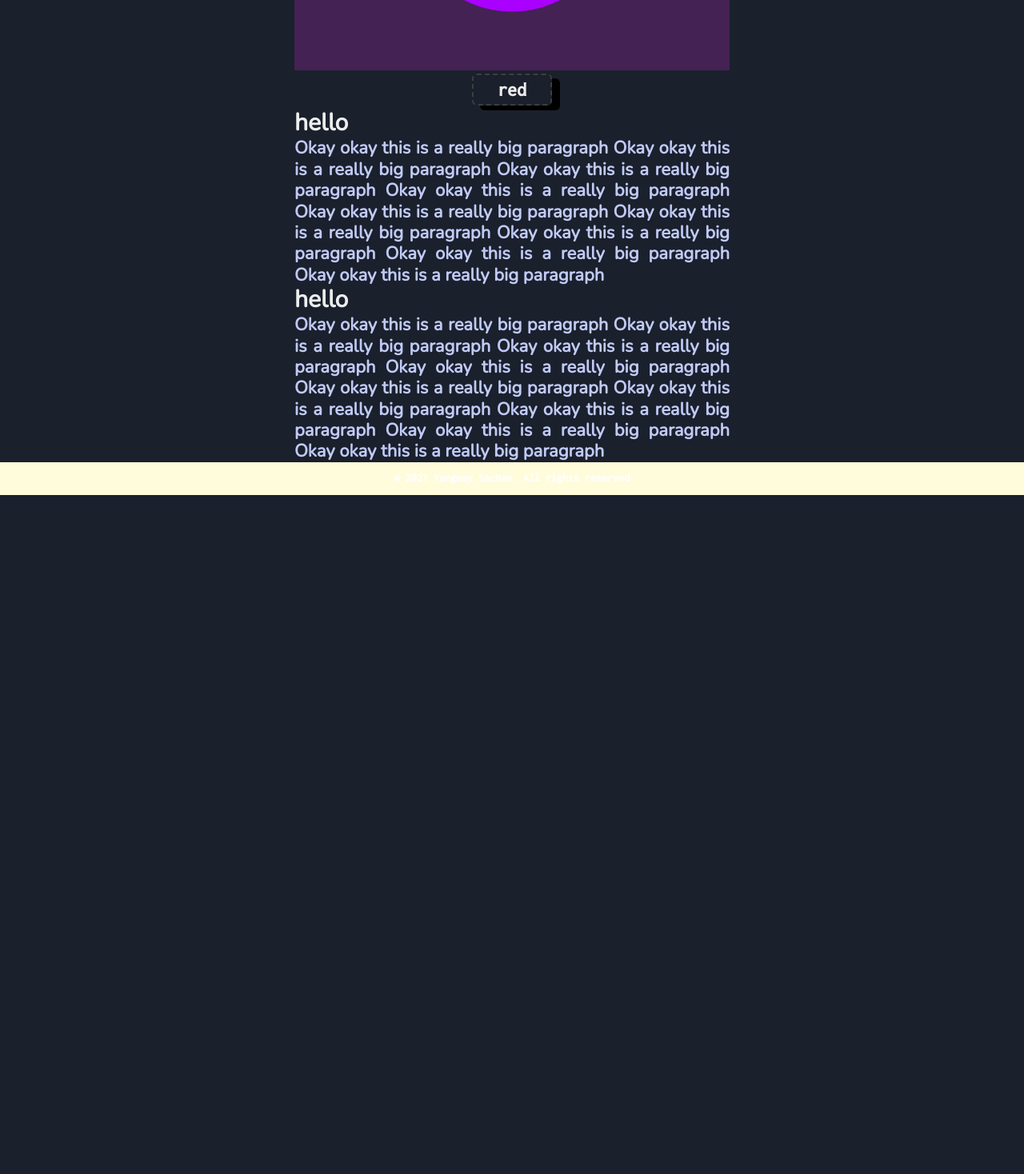
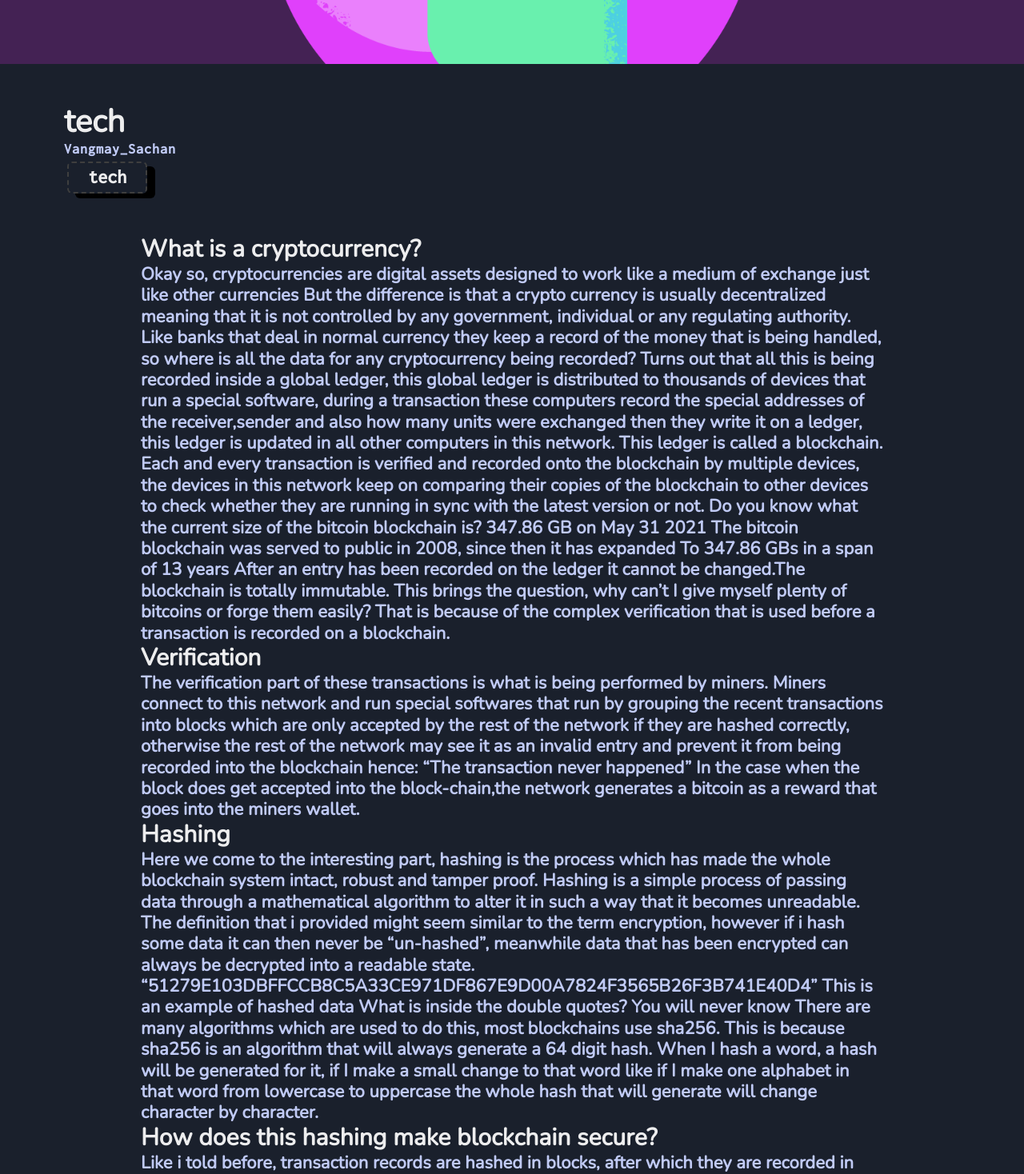
Before and after one commit to Vangmay/binary-pagesv2.0, a Next.js app: page /blogs/1 in a window 1280 px wide. Shown: the part 720-2188 px from the top of the page at 80% size. Before the commit the page ends 1339 px from the top, so only its background shows below. Built offline with nearby package versions, Linux system fonts and the light colour scheme.

Commit message:
Drawer stuff

```diff
--- a/components/Navbar.js
+++ b/components/Navbar.js
@@ -83,7 +83,7 @@ export const Navbar = () => {
                                 transition='0.13s ease-out'
                                 fontWeight='800'
                                 display={['none','flex','flex']}
-                                fontSize={[4,10,15,15]}
+                                fontSize={[15,10,15,15]}
                             >The binary pages</Text>
 
 
--- a/components/misc/BlogParagraph.js
+++ b/components/misc/BlogParagraph.js
@@ -4,6 +4,7 @@ export const BlogParagraph = (props) => {
     const textColor = useColorModeValue('#24283b','#c0caf5')
     return (
         <Box
+            paddingTop={{base:"{3}", md:"{3}",sm:"{1.2}"}}
         >
             <Heading
                 fontSize={{base:'30px',md:'30px',sm:'25px'}}
@@ -13,11 +14,12 @@ export const BlogParagraph = (props) => {
             </Heading>
 
             <Heading
-                fontSize={{base:'20px',sm:'18px',md:'22px'}}
+                fontSize={{base:'18px',sm:'18px',md:'22px'}}
                 as='h3'
-                textAlign='justify'
+                textAlign='left'
                 color={textColor}
-                >
+
+            >
                 {props.content}
             </Heading>
         </Box>
--- a/components/misc/blogMenuItem.js
+++ b/components/misc/blogMenuItem.js
@@ -1,8 +1,22 @@
-import { Link } from '@chakra-ui/react'
+import {
+    Link,
+    useDisclosure,
+    Drawer,
+    DrawerBody,
+    DrawerFooter,
+    DrawerHeader,
+    DrawerOverlay,
+    DrawerContent,
+    DrawerCloseButton,
+    Button
+} from '@chakra-ui/react'
+import { useRef } from 'react'
 import React from 'react'
 import { Heading,Box,useColorModeValue } from '@chakra-ui/react'
 import { Paragraph } from '../text/paragraph'
 export const BlogMenuItem = (props) => {
+    const btnRef = useRef()
+    const { isOpen, onOpen, onClose } = useDisclosure()
     return (
         <Link href={props.href}
             textDecor='none'
@@ -15,13 +29,9 @@ export const BlogMenuItem = (props) => {
             marginTop='12px'
             borderRadius={20}
             transition='0.2s all ease'
-            _hover={
-                {background:'linear-gradient(90deg, rgba(0,0,0,0) 0%, rgba(0,0,0,0.15449929971988796) 7%, rgba(0,0,0,1) 69%)'}
-            }
-            onClick={
-                "border:'none'"
-            }
 
+            onClick={onOpen}
+            ref={btnRef}
         >
         <Box
         >
@@ -34,9 +44,21 @@ export const BlogMenuItem = (props) => {
                 >
                     {props.Title}
                 </Heading>
-                <Paragraph>
-                    {props.Desc}
-                </Paragraph>
+                <Drawer
+                    isOpen={isOpen}
+                    onClose={onClose}
+                    finalFocusRef={btnRef}
+                >
+                    <DrawerContent
+                     bg='red'
+                    >
+                        <Button
+                            onClick={onClose}
+                        >
+                            oi
+                        </Button>
+                    </DrawerContent>
+                </Drawer>
         </Box>
         </Link>
 
--- a/pages/blogs/[BlogId].js
+++ b/pages/blogs/[BlogId].js
@@ -6,7 +6,9 @@ import remarkGfm from 'remark-gfm'
 import {
     Box,
     Container,
-    Img
+    Img,
+    Heading,
+    useColorModeValue
 } from "@chakra-ui/react";
 import { BlogParagraph } from "../../components/misc/BlogParagraph"
 import { BlogMenuItem } from "../../components/misc/blogMenuItem"
@@ -16,48 +18,110 @@ import { BlogTag } from "../../components/misc/BlogTag"
 function BlogPage() {
     const router = useRouter()
     const BlogId = router.query.BlogId
+    const tag = ['tech']
+    const Title = ['tech']
+
 
     return(
         <>
-            <Container textAlign='center' >
-                <Img src='/Images/neural.png'
+            <Container textAlign='center' minW='100vw' padding={0}
+                backgroundImage='/Images/neural.png'
+                minH='50vh'
+                backgroundAttachment='fixed'
+                backgroundPosition='center'
+                backgroundRepeat='no-repeat'
+                backgroundSize='100%'
+            >
 
-                />
-
-                <BlogTag Tag='red'/>
 
             </Container>
             <Container
-                vw='100vw'
-                bg=''
+                alignContent='left'
+                minW='100vw'
+                padding={12}
+                paddingLeft={20}
+                aria-label ='meta'
+            >
+                <Heading
+                    fontSize={{base:"50px",md:"40px",sm:'30px'}}
+                    >
+                    {Title}
+                </Heading>
+                <Heading
+                    fontSize={{base:"20px",md:"18px",sm:'15px'}}
+                    fontFamily='Inconsolata'
+                    color={useColorModeValue('#24283b','#c0caf5')}
+                    letterSpacing={1}
+                >
+                    Vangmay_Sachan
+                </Heading>
+
+
+                <BlogTag Tag={tag}/>
+            </Container>
+
+            <Container
+                minW={{base:"75vw",md:"75vw",sm:'100vw'}}
+                // padding={{base:"{0}",md:"{0}",sm:"{0.2}"}}
+                padding={{base:"{0}",md:"{0}",sm:'{2}'}}
+                paddingBottom={5}
             >
 
                 <BlogParagraph
-                    title='hello'
+                    title='What is a cryptocurrency?'
                     content='
-                    Okay okay this is a really big paragraph
-                    Okay okay this is a really big paragraph
-                    Okay okay this is a really big paragraph
-                    Okay okay this is a really big paragraph
-                    Okay okay this is a really big paragraph
-                    Okay okay this is a really big paragraph
-                    Okay okay this is a really big paragraph
-                    Okay okay this is a really big paragraph
-                    Okay okay this is a really big paragraph
+                    Okay so, cryptocurrencies are digital assets designed to work like a medium of exchange just like other currencies But the difference is that a crypto currency is usually decentralized meaning that it is not controlled by any government, individual or any regulating authority.
+                    Like banks that deal in normal currency they keep a record of the money that is being handled, so where is all the data for any cryptocurrency being recorded?
+
+                    Turns out that all this is being recorded inside a global ledger, this global ledger is distributed to thousands of devices that run a special software, during a transaction these computers record the special addresses of the receiver,sender and also how many units were exchanged then they write it on a ledger,  this ledger is updated in all other computers in this network. This ledger is called a blockchain. Each and every transaction is verified and recorded onto the blockchain by multiple devices, the devices in this network keep on comparing their copies of the blockchain to other devices to check whether they are running in sync with the latest version or not.
+                    Do you know what the current size of the bitcoin blockchain is?
+                    347.86 GB on May 31 2021
+                    The bitcoin blockchain was served to public in 2008, since then it has expanded
+                    To 347.86 GBs in a span of 13 years
+
+                    After an entry has been recorded on the ledger it cannot be changed.The blockchain is totally immutable. This brings the question, why can’t I give myself plenty of bitcoins or forge them easily? That is because of the complex verification that is used before a transaction is recorded on a blockchain.
+
                     '
                 />
                 <BlogParagraph
-                    title='hello'
+                    title='Verification'
                     content='
-                    Okay okay this is a really big paragraph
-                    Okay okay this is a really big paragraph
-                    Okay okay this is a really big paragraph
-                    Okay okay this is a really big paragraph
-                    Okay okay this is a really big paragraph
-                    Okay okay this is a really big paragraph
-                    Okay okay this is a really big paragraph
-                    Okay okay this is a really big paragraph
-                    Okay okay this is a really big paragraph
+                    The verification part of these transactions is what is being performed by miners.
+                    Miners connect to this network and run special softwares that run by grouping the recent transactions into blocks which are only accepted by the rest of the network if they are hashed correctly, otherwise the rest of the network may see it as an invalid entry and prevent it from being recorded into the blockchain hence: “The transaction never happened”
+                    In the case when the block does get accepted into the block-chain,the network generates a bitcoin as a reward that goes into the miners wallet.
+                    '
+                />
+                <BlogParagraph
+                    title='Hashing'
+                    content='
+                    Here we come to the interesting part, hashing is the process which has made the whole blockchain system intact, robust and tamper proof.
+                    Hashing is a simple process of passing data through a mathematical algorithm to alter it in such a way that it becomes unreadable.
+                    The definition that i provided might seem similar to the term encryption, however if i hash some data it can then never be “un-hashed”, meanwhile data that has been encrypted can always be decrypted into a readable state.
+
+                    “51279E103DBFFCCB8C5A33CE971DF867E9D00A7824F3565B26F3B741E40D4”
+                    This is an example of hashed data
+                    What is inside the double quotes? You will never know
+
+                    There are many algorithms which are used to do this, most blockchains use sha256.
+                    This is because sha256 is an algorithm that will always generate a 64 digit hash.
+                    When I hash a word, a hash will be generated for it, if I make a small change to that word like if I make one alphabet in that word from lowercase to uppercase the whole hash that will generate will change character by character.
+
+                    '
+                />
+                <BlogParagraph
+                    title='How does this hashing make blockchain secure?'
+                    content='
+                    Like i told before, transaction records  are hashed in blocks, after which they are recorded in the blockchain. These blocks are stored in a specific sequence, each block has 2 different data one is the data of the transaction block, the second is what we call a “Hash pointer”. A hash pointer is nothing complex but just the hash of the block behind it. So if Block-A and Block-B are in a chain, Block B will contain the hash of the transactions and also the hash of A’s transactions. Why this? Well this is because the hash pointer indicates the position where block B is meant to be placed.
+
+                    Let’s say i try to to alter details of a bitcoin transaction between me and a person(Scott),
+                    If the original transaction said that
+                    “Scott gives me 1 bitcoin” then this gets stored in block 1
+                     and i try to alter it to
+                    “Scott gives me 3 bitcoins”
+                    Now the hash in block 1 gets changed completely, so which means that the
+                    “Hash pointer” which will be in the block 2 will not match. This disable block 1 and block 2 from attaching in the blockchain, so now where will my forged block 1 go in the blockchain?
+                    The answer is no where.
+
                     '
                 />
             </Container>
```
